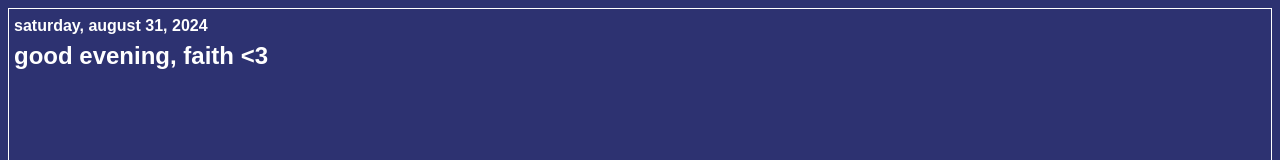
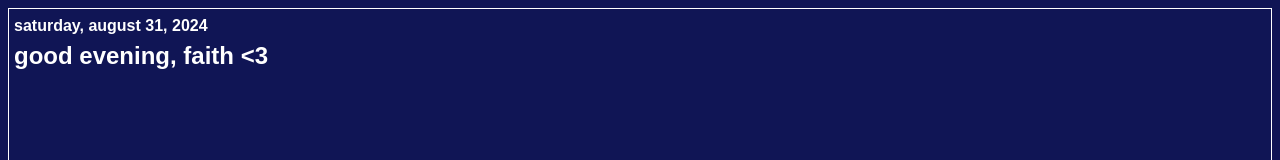
Before and after one commit to honeyp1um/allie, a plain HTML site: page index.html in a window 1280 px wide. Shown: the top 160 px of the page. Drawn offline with Linux system fonts and the light colour scheme.

Commit message:
Update index.html

```diff
--- a/index.html
+++ b/index.html
@@ -27,7 +27,7 @@
       }
 
       body{
-          background-color: #2d3271;
+          background-color: #101555;
       }
     </style>
 </head>
```
